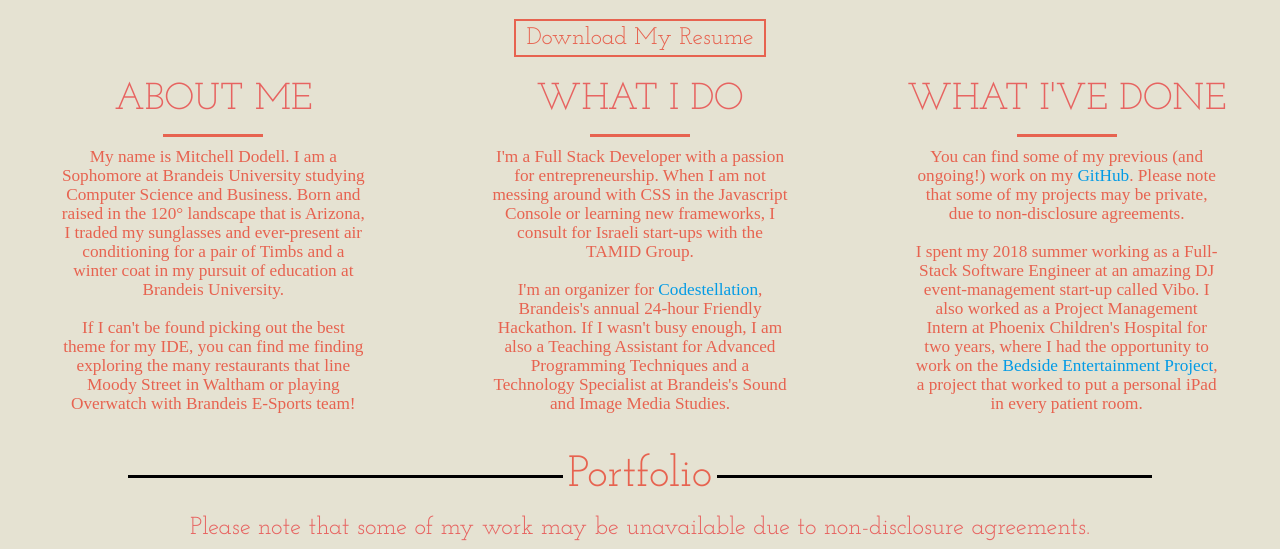
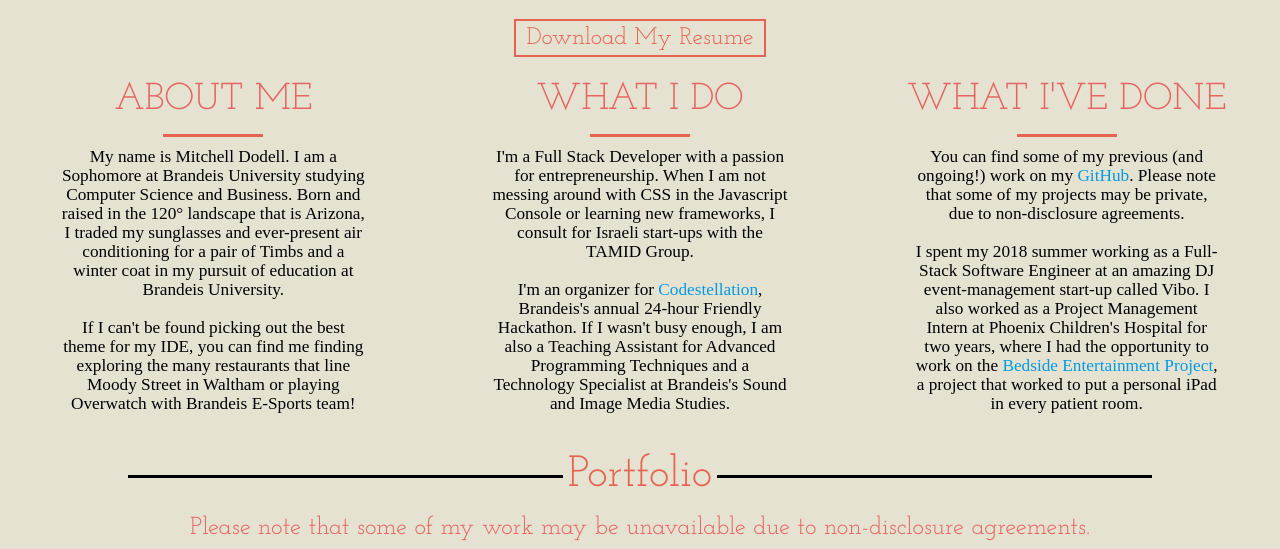
Before and after one commit to mdodell/mitchelldodell.com, a plain HTML site: page index.html in a window 1280 px wide. Shown: the part 738-1287 px from the top of the page. Drawn offline with Linux system fonts and the light colour scheme.

Commit message:
Changed color of the about me paragraphs from the red-orange to black.

```diff
--- a/css/style.css
+++ b/css/style.css
@@ -369,7 +369,7 @@
 
     .aboutMeParagraph {
         font-family: SansSerif;
-        color: #E76350;
+        color: black;
     }
 
     .aboutMeParagraphWrapper {
```
